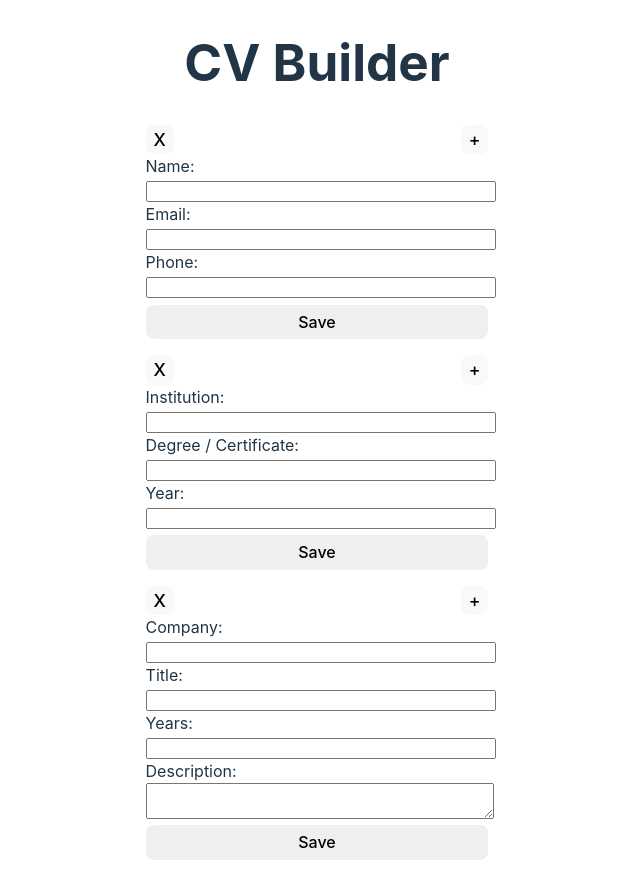
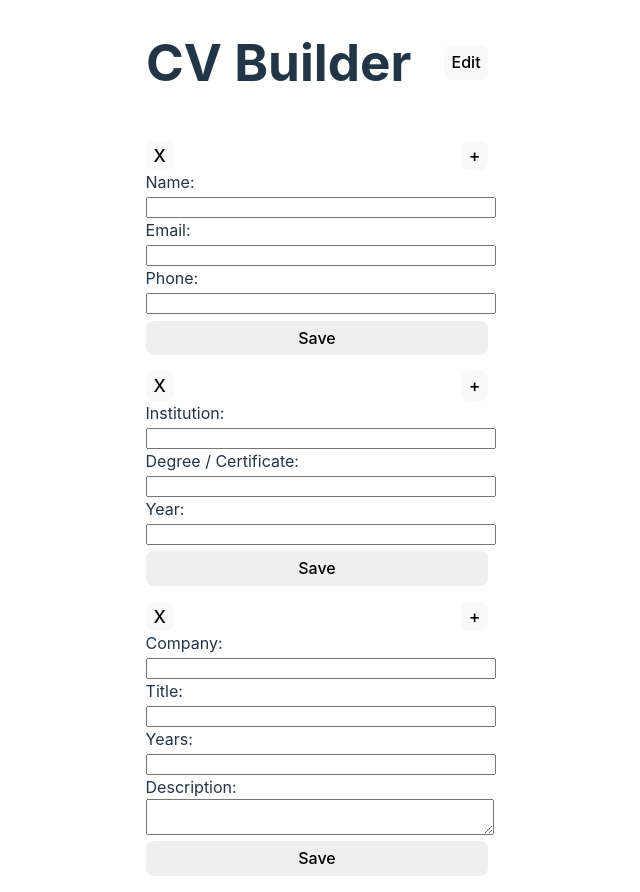
Before and after one commit to jalamb5/CV-app, a React app: page / in a window 1280 px wide. Shown: the whole page, without its empty margins (323-963 px from the left). Built offline with nearby package versions, Linux system fonts and the light colour scheme; the HTML template or start-up script is replaced by a standard one.

Commit message:
add pagetitle functionality

```diff
--- /dev/null
+++ b/src/components/title.jsx
@@ -0,0 +1,56 @@
+import { useState } from "react";
+
+function Title() {
+  const [formData, setFormData] = useState({ pagetitle: "CV Builder" });
+  const [editMode, setEditMode] = useState(false); // Set to false initially to hide input field
+
+  const handleChange = (e) => {
+    const { name, value } = e.target;
+    setFormData({
+      ...formData,
+      [name]: value,
+    });
+  };
+
+  const handleSubmit = (e) => {
+    e.preventDefault();
+
+    setEditMode(false);
+  };
+
+  const handleEditClick = () => {
+    setEditMode(true);
+  };
+
+  return (
+    <>
+      <form id="pagetitle" onSubmit={handleSubmit}>
+        <div>
+          <label htmlFor="pagetitle"></label>
+          {editMode ? (
+            <input
+              type="text"
+              name="pagetitle"
+              id="pagetitle"
+              value={formData.pagetitle}
+              onChange={handleChange}
+              required
+            />
+          ) : (
+            <h1>{formData.pagetitle}</h1>
+          )}
+        </div>
+        <div>
+          {!editMode && (
+            <button type="button" onClick={handleEditClick} className="button">
+              Edit
+            </button>
+          )}
+          {editMode && <input type="submit" value="Save" className="button" />}
+        </div>
+      </form>
+    </>
+  );
+}
+
+export default Title;
--- a/src/index.css
+++ b/src/index.css
@@ -67,6 +67,12 @@ button:focus-visible {
   }
 }
 
+#pagetitle {
+  display: flex;
+  align-items: center;
+  justify-content: space-around;
+}
+
 .cards {
   margin: 1rem;
   display: flex;
--- a/src/main.jsx
+++ b/src/main.jsx
@@ -1,5 +1,6 @@
 import React from 'react'
 import ReactDOM from 'react-dom/client'
+import Title from './components/title'
 import General from './components/general'
 import Education from './components/education'
 import Experience from './components/experience'
@@ -7,7 +8,7 @@ import './index.css'
 
 ReactDOM.createRoot(document.getElementById('root')).render(
   <React.StrictMode>
-    <h1>CV Builder</h1>
+    <Title />
     <General />
     <Education />
     <Experience />
```
